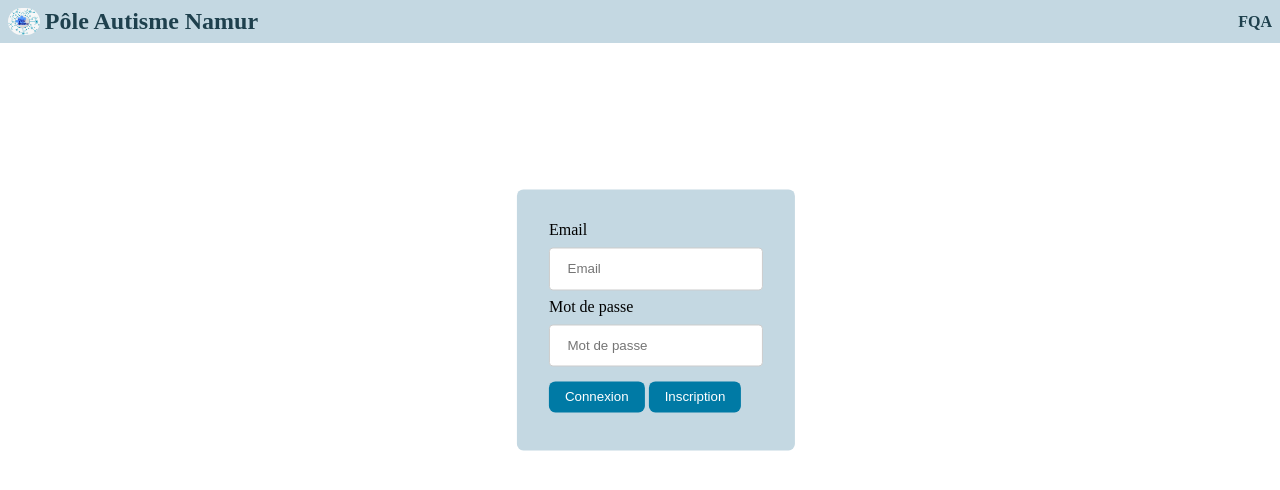
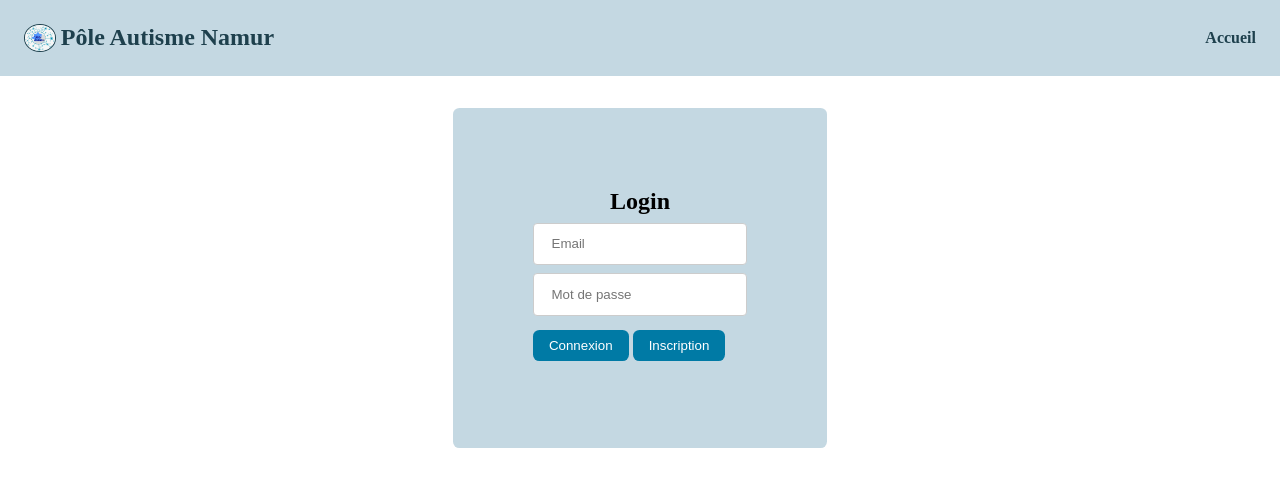
Before and after one commit to AbielKiflu/autismPlatform, a React app: page / in a window 1280 px wide. Built offline with nearby package versions, Linux system fonts and the light colour scheme.

```diff
--- a/src/components/Header.js
+++ b/src/components/Header.js
@@ -9,7 +9,7 @@
         <nav className="nav">
             <ul>
                 <li><img src={logo}/> <h1>Pôle Autisme Namur</h1></li>
-                <li><Link to="./faq"> FQA </Link></li>
+                <li><Link to="./accueil"> Accueil </Link></li>
             </ul>
         </nav>
     );
--- a/src/components/Login.js
+++ b/src/components/Login.js
@@ -8,9 +8,9 @@
         <>
           <div className="login-container">
           <form>
-                <label htmlFor="email">Email</label>
+                 <h2>Login</h2>
                 <input id="email" type="text" className="field" placeholder="Email"/>
-                <label htmlFor="pwd">Mot de passe</label>
+
                 <input id="pwd" type="password" className="field" placeholder="Mot de passe"/>
                 <input type="submit" value="Connexion" className="btn" />  <input type="submit" value="Inscription" className="btn" />
 
--- a/src/style/Apps.scss
+++ b/src/style/Apps.scss
@@ -1,5 +1,9 @@
 @import 'variable';
 
 main{
- position: relative;
+    display:flex;
+    flex-direction:column;
+    justify-content:center;
+    align-items:center;
+
 }
--- a/src/style/Header.scss
+++ b/src/style/Header.scss
@@ -12,7 +12,7 @@
             align-items: center;
                 li{
                     display: inline-block;
-                    padding:0.5rem;
+                    padding:1.5rem;
                         a{
                             text-decoration: none;
                             color:$blue-dark;
@@ -31,6 +31,7 @@
 img{
     width:2rem;
     float:left;
+    border:1px solid $blue-dark;
     margin-right:0.3rem;
-    border-radius: 1rem;
+    border-radius: 50%;
 }
--- a/src/style/Login.scss
+++ b/src/style/Login.scss
@@ -32,18 +32,18 @@
 }
 
 .login-container{
-  position: absolute;
-  top: 50%;
-  left: 50%;
-  transform: translate(-50%, 50%);
   display:flex;
   flex-direction:row;
   justify-content:center;
   align-items:center;
   display: inline-block;
-  padding: 2rem;
-  margin: 1rem;
+  padding: 5rem;
+  margin: 2rem;
   background: $sky;
   border-radius:0.4rem;
 
 }
+
+h2{
+  text-align: center;
+}
```
Also changed, not shown: 5 other files.
